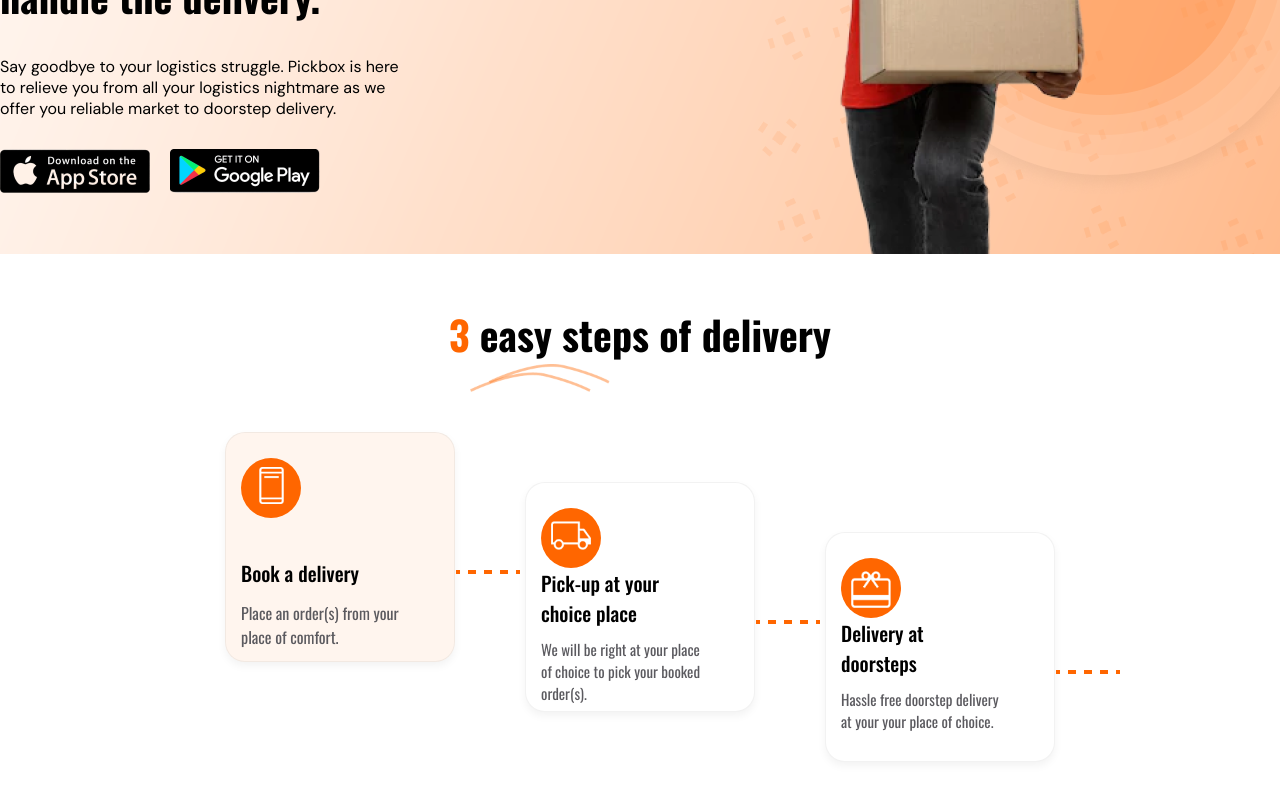
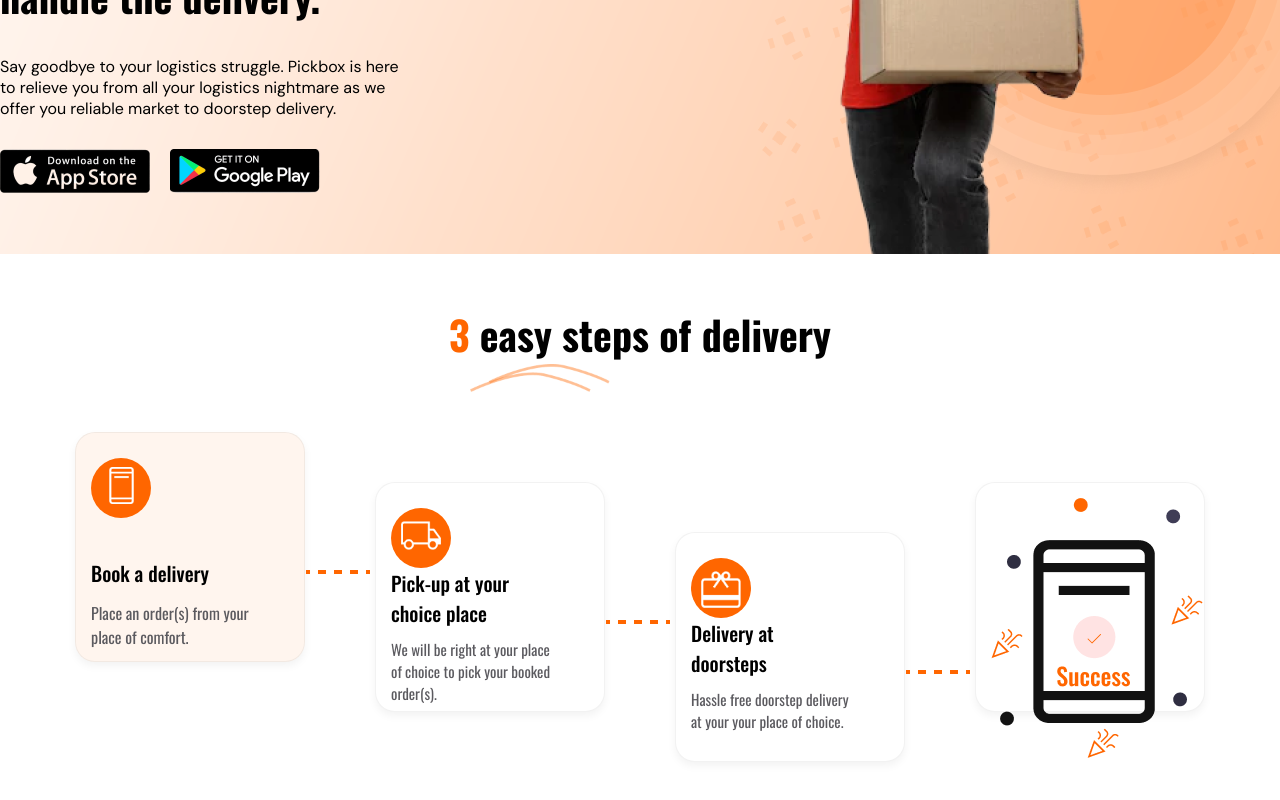
Before and after one commit to Pickbox-Project/Pickbox-frontend, a React (Create React App) app: page / in a window 1280 px wide. Shown: the part 426-1226 px from the top of the page. Built offline with nearby package versions, Linux system fonts and the light colour scheme.

Commit message:
Started working on the Steps Component styling

```diff
--- a/src/Components/Steps/Steps.jsx
+++ b/src/Components/Steps/Steps.jsx
@@ -4,6 +4,7 @@ import stepsVector from "../../Assets/images/steps-vector.png";
 import bookDeliveryIcon from "../../Assets/images/book-delivery-icon.png"
 import localShippingIcon from "../../Assets/images/local_shipping-icon.png"
 import deliveryIcon from "../../Assets/images/delivery-icon.png"
+import successImage from "../../Assets/images/success.png"
 import lineVector from "../../Assets/images/line-vector.png"
 
 const Steps = () => {
@@ -58,6 +59,9 @@ const Steps = () => {
 
             </div>
         </div>
+        <div className="other-steps-card success">
+            <img src={successImage} alt="Success Icon" />
+        </div>
       </div>
     </div>
   );
```
